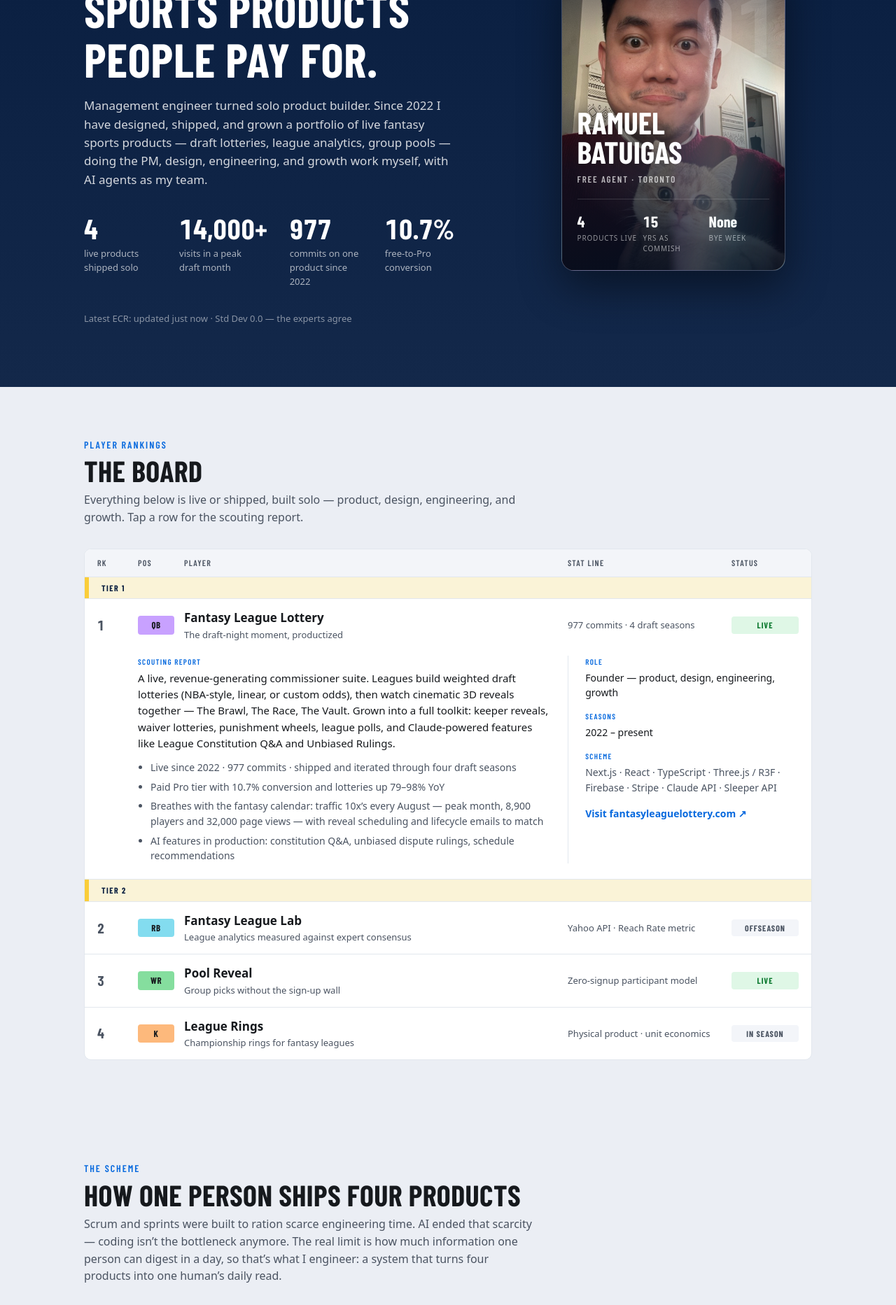
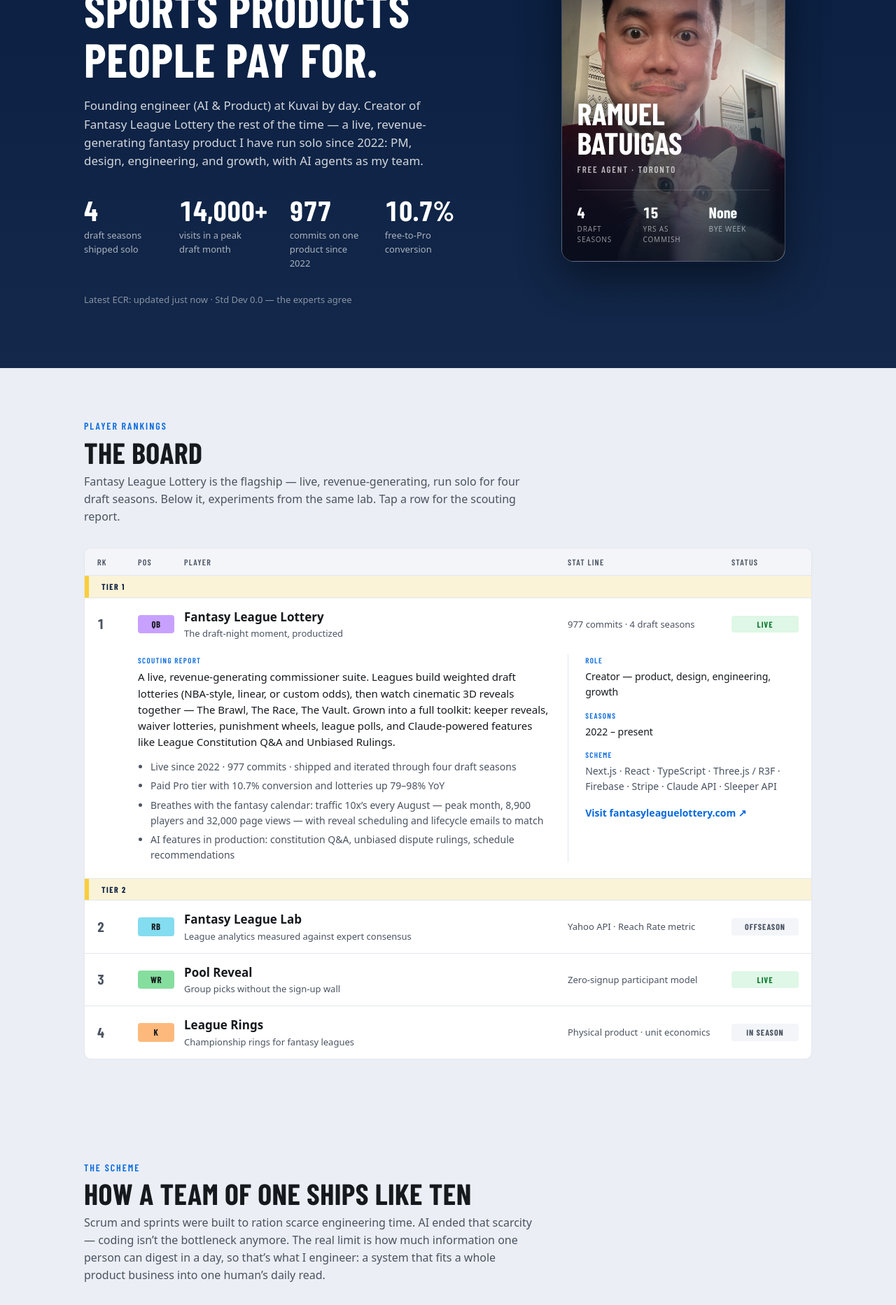
Before and after one commit to ManagementEngineer/portfolio, a React (Vite) app: page / in a window 1280 px wide. Shown: the part 280-2145 px from the top of the page at 70% size. Built offline with nearby package versions, Linux system fonts and the light colour scheme; a web font is replaced by a local one.

Commit message:
Reframe: one solo flagship (FLL) plus experiments, Kuvai as day job
Co-Authored-By: Claude Fable 5 <noreply@anthropic.com>

```diff
--- a/index.html
+++ b/index.html
@@ -10,12 +10,12 @@
     <title>Ramuel Batuigas — Consensus #1 Fantasy Sports Product Builder</title>
     <meta
       name="description"
-      content="Ramuel Batuigas builds fantasy sports products people pay for: Fantasy League Lottery, Fantasy League Lab, Pool Reveal, League Rings. Product, design, engineering, and growth — shipped solo with AI agents."
+      content="Ramuel Batuigas is the creator of Fantasy League Lottery — a live, revenue-generating fantasy sports product run solo since 2022 — and founding engineer (AI & Product) at Kuvai. Product, design, engineering, and growth, shipped with AI agents."
     />
     <meta property="og:title" content="Ramuel Batuigas — Consensus #1 Fantasy Sports Product Builder" />
     <meta
       property="og:description"
-      content="Four live fantasy sports products, shipped solo. Expert consensus: start him."
+      content="Creator of Fantasy League Lottery — live, revenue-generating, shipped solo through four draft seasons. Expert consensus: start him."
     />
     <meta property="og:type" content="website" />
     <meta property="og:url" content="https://www.ramuel.ca" />
--- a/src/components/Board.tsx
+++ b/src/components/Board.tsx
@@ -12,8 +12,8 @@ export default function Board() {
         <p className="section-kicker">Player rankings</p>
         <h2 className="section-title">The board</h2>
         <p className="section-sub">
-          Everything below is live or shipped, built solo — product, design, engineering, and growth. Tap a row for the
-          scouting report.
+          Fantasy League Lottery is the flagship — live, revenue-generating, run solo for four draft seasons. Below it,
+          experiments from the same lab. Tap a row for the scouting report.
         </p>
 
         <div className="board">
--- a/src/components/PlayerCard.tsx
+++ b/src/components/PlayerCard.tsx
@@ -53,7 +53,7 @@ export default function PlayerCard() {
 
         <dl className="player-card__stats">
           <div>
-            <dt>Products live</dt>
+            <dt>Draft seasons</dt>
             <dd className="num">4</dd>
           </div>
           <div>
--- a/src/components/Scheme.tsx
+++ b/src/components/Scheme.tsx
@@ -28,11 +28,11 @@ export default function Scheme() {
     <section className="section scheme-section" id="scheme">
       <div className="wrap">
         <p className="section-kicker">The scheme</p>
-        <h2 className="section-title">How one person ships four products</h2>
+        <h2 className="section-title">How a team of one ships like ten</h2>
         <p className="section-sub">
           Scrum and sprints were built to ration scarce engineering time. AI ended that scarcity — coding isn’t the
           bottleneck anymore. The real limit is how much information one person can digest in a day, so that’s what I
-          engineer: a system that turns four products into one human’s daily read.
+          engineer: a system that fits a whole product business into one human’s daily read.
         </p>
 
         <div className="scheme">
--- a/src/data/profile.ts
+++ b/src/data/profile.ts
@@ -13,7 +13,7 @@ export const profile = {
   },
   headline: 'I build fantasy sports products people pay for.',
   summary:
-    'Management engineer turned solo product builder. Since 2022 I have designed, shipped, and grown a portfolio of live fantasy sports products — draft lotteries, league analytics, group pools — doing the PM, design, engineering, and growth work myself, with AI agents as my team.',
+    'Founding engineer (AI & Product) at Kuvai by day. Creator of Fantasy League Lottery the rest of the time — a live, revenue-generating fantasy product I have run solo since 2022: PM, design, engineering, and growth, with AI agents as my team.',
 } as const
 
 export type Stat = { value: string; label: string; note?: string }
@@ -22,7 +22,7 @@ export type Stat = { value: string; label: string; note?: string }
 // peak month Aug 2024 = 8,921 users / 14,415 sessions / 32,132 page views.
 // TODO(RJ): 10.7% conversion is from the FLL roadmap — confirm before publishing.
 export const heroStats: Stat[] = [
-  { value: '4', label: 'live products shipped solo' },
+  { value: '4', label: 'draft seasons shipped solo' },
   { value: '14,000+', label: 'visits in a peak draft month' },
   { value: '977', label: 'commits on one product since 2022' },
   { value: '10.7%', label: 'free-to-Pro conversion' },
@@ -64,7 +64,7 @@ export const projects: Project[] = [
       'Breathes with the fantasy calendar: traffic 10x’s every August — peak month, 8,900 players and 32,000 page views — with reveal scheduling and lifecycle emails to match',
       'AI features in production: constitution Q&A, unbiased dispute rulings, schedule recommendations',
     ],
-    role: 'Founder — product, design, engineering, growth',
+    role: 'Creator — product, design, engineering, growth',
     period: '2022 – present',
     featured: true,
     pos: 'QB',
@@ -86,7 +86,7 @@ export const projects: Project[] = [
       'Cross-season manager identity resolution on a notoriously inconsistent API',
       'Player ID mapping pipeline joining Yahoo data with scraped expert rankings',
     ],
-    role: 'Founder — product, data, engineering',
+    role: 'Solo experiment — product, data, engineering',
     period: '2025',
     featured: true,
     pos: 'RB',
@@ -108,7 +108,7 @@ export const projects: Project[] = [
       'Deliberate free/Pro packaging: every pool type free, depth features paid',
       'Design system in oklch with mandatory light + dark themes',
     ],
-    role: 'Founder — product, design, engineering',
+    role: 'Solo experiment — product, design, engineering',
     period: '2026',
     featured: true,
     pos: 'WR',
@@ -130,7 +130,7 @@ export const projects: Project[] = [
       'Ten specialized AI agents run merchandising, copy, SEO, and growth',
       'Privacy governance: a documented consent wall between businesses',
     ],
-    role: 'Founder — strategy, ops',
+    role: 'Solo experiment — strategy, ops',
     period: '2026',
     featured: true,
     pos: 'K',
```
